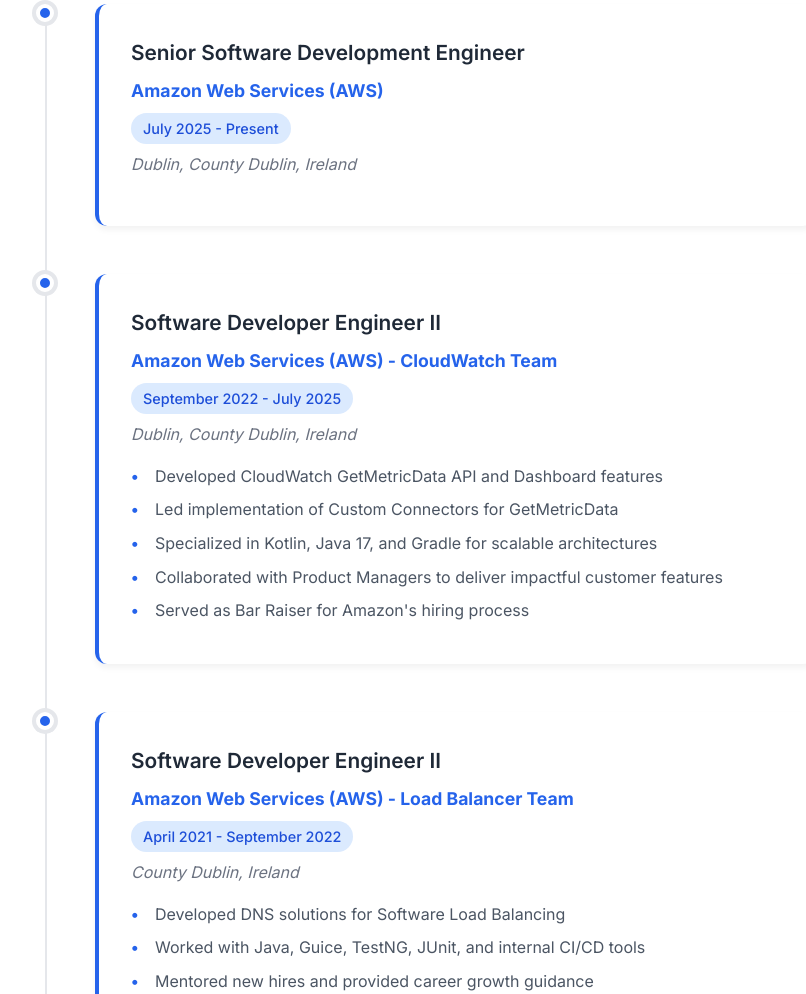
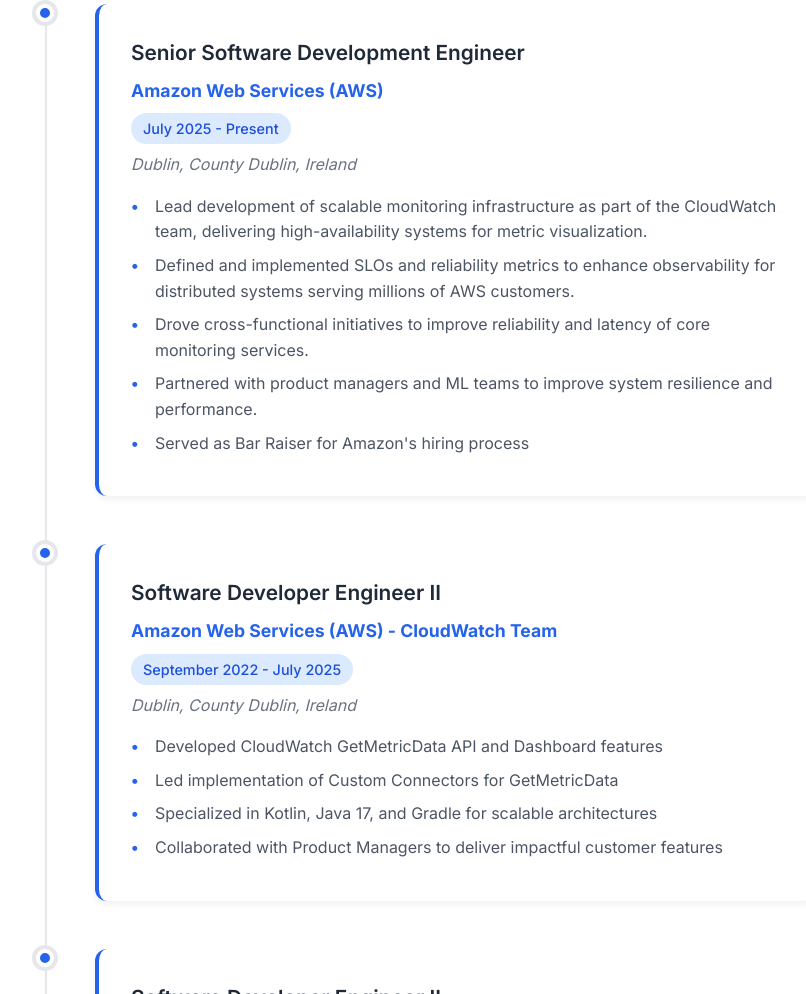
Before and after one commit to wenzaca/wenzaca.github.io, a plain HTML site: page index.html in a window 1280 px wide. Shown: the part 1809-2803 px from the top of the page, without its empty margins (225-1031 px from the left). Drawn offline with Linux system fonts and the light colour scheme.

Commit message:
Update index.html

```diff
--- a/index.html
+++ b/index.html
@@ -120,6 +120,13 @@
                             <h4>Amazon Web Services (AWS)</h4>
                             <span class="timeline-date">July 2025 - Present</span>
                             <p class="timeline-location">Dublin, County Dublin, Ireland</p>
+                            <ul>
+                                <li>Lead development of scalable monitoring infrastructure as part of the CloudWatch team, delivering high-availability systems for metric visualization.</li>
+                                <li>Defined and implemented SLOs and reliability metrics to enhance observability for distributed systems serving millions of AWS customers.</li>
+                                <li>Drove cross-functional initiatives to improve reliability and latency of core monitoring services.</li>
+                                <li>Partnered with product managers and ML teams to improve system resilience and performance.</li>
+                                <li>Served as Bar Raiser for Amazon's hiring process</li>
+                            </ul>
                         </div>
                     </div>
 
@@ -135,7 +142,6 @@
                                 <li>Led implementation of Custom Connectors for GetMetricData</li>
                                 <li>Specialized in Kotlin, Java 17, and Gradle for scalable architectures</li>
                                 <li>Collaborated with Product Managers to deliver impactful customer features</li>
-                                <li>Served as Bar Raiser for Amazon's hiring process</li>
                             </ul>
                         </div>
                     </div>
```
